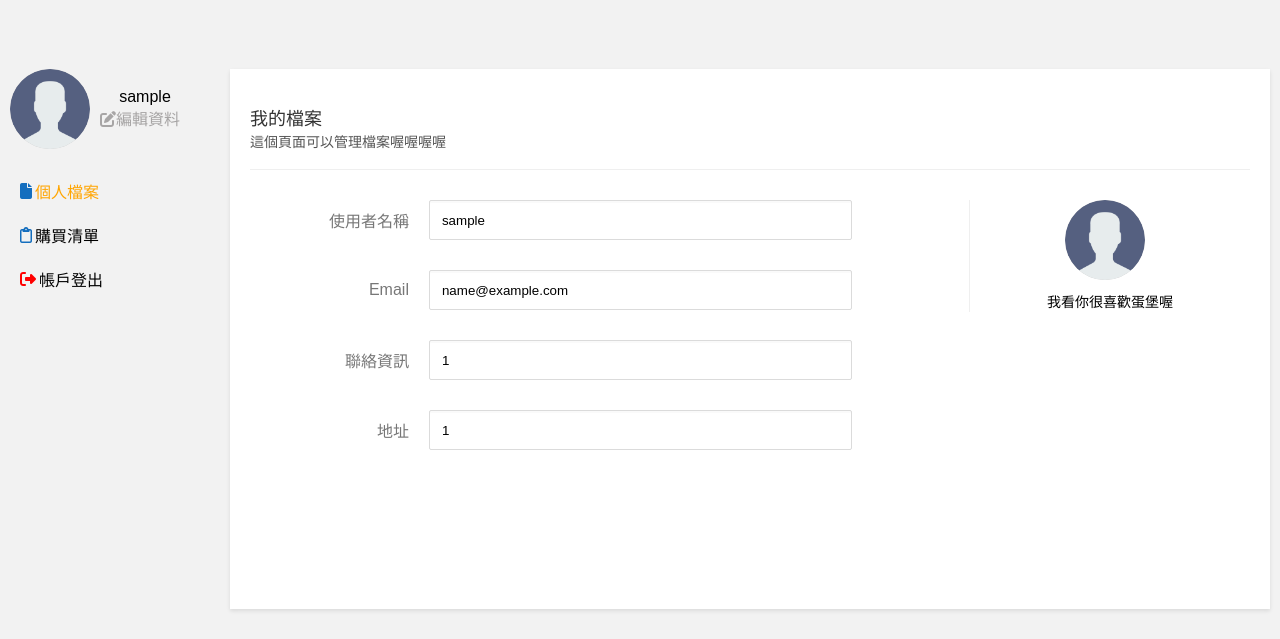
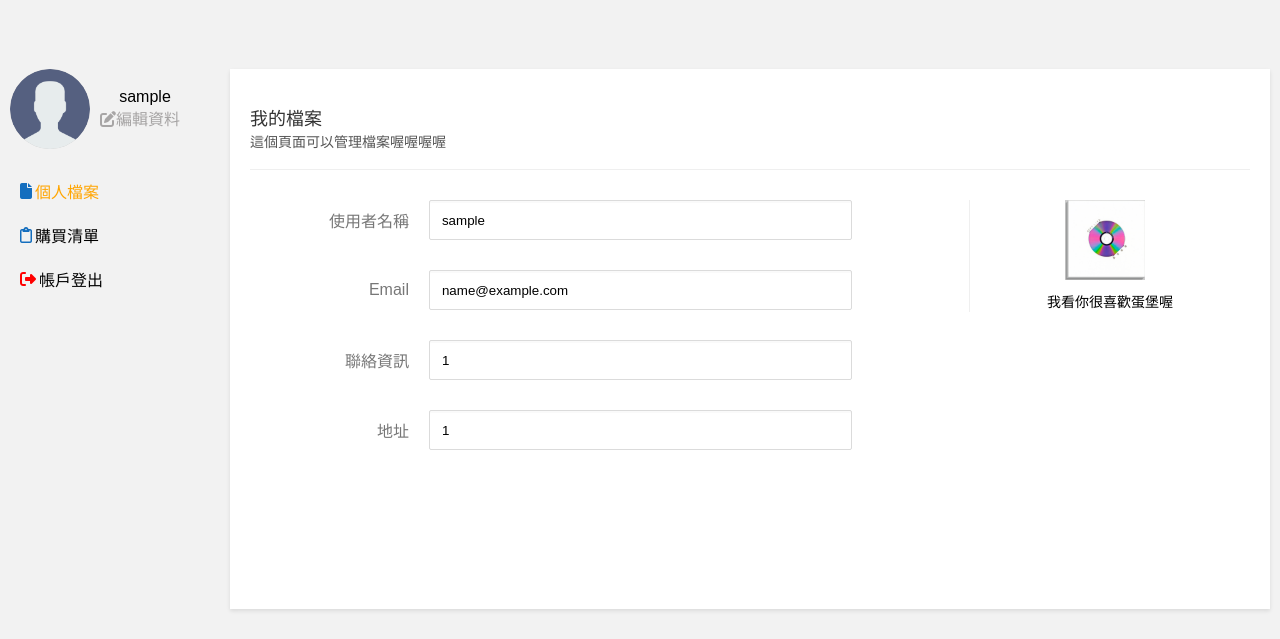
Before and after one commit to SkyDrive2/SoftLipa, a PHP site: page /dashboard.php?page=1 in a window 1280 px wide. Shown: the part 161-800 px from the top of the page. Run offline with PHP 8.4, Linux system fonts and the light colour scheme; the visitor is signed in with stand-in values (Sample User, id 1); data that the repository does not hold is empty; some libraries are stand-ins or nearby versions.

Commit message:
change small funtion

```diff
--- a/component/smallpage/profile-section.php
+++ b/component/smallpage/profile-section.php
@@ -65,7 +65,7 @@
     </div>
     <div class="photo">
       <div class="photo-area">
-        <img src="images/user.png" class="user-photo">
+        <img src="images/unname.png" class="user-photo">
         <div class="discript">我看你很喜歡蛋堡喔</div>
       </div>
     </div>
--- a/dashboard.php
+++ b/dashboard.php
@@ -102,7 +102,7 @@ $page = $_GET['page'];
       <div class="sidebar">
         <div class="user-profile">
 
-          <img src="images/user.png" class="user-photo">
+          <img src="images/user.png" class="user-photo1">
           <div class="user-edit">
             <div class="user-name">
               <?php echo $_SESSION['UserName']; ?>
--- a/styles/dashborad.css
+++ b/styles/dashborad.css
@@ -43,9 +43,18 @@
 .user-photo {
   width: 80px;
   height: 80px;
+  margin-right: 10px;
+  background-color: #ccc;
+  flex-shrink: 0;
+}
+
+.user-photo1 {
+  width: 80px;
+  height: 80px;
   border-radius: 50%;
   margin-right: 10px;
   background-color: #ccc;
+  flex-shrink: 0;
 }
 
 .user-name {
```
Also changed, not shown: login.php (+0 -8 lines), images/unname.png (added), images/unnamed.jpg (added).
